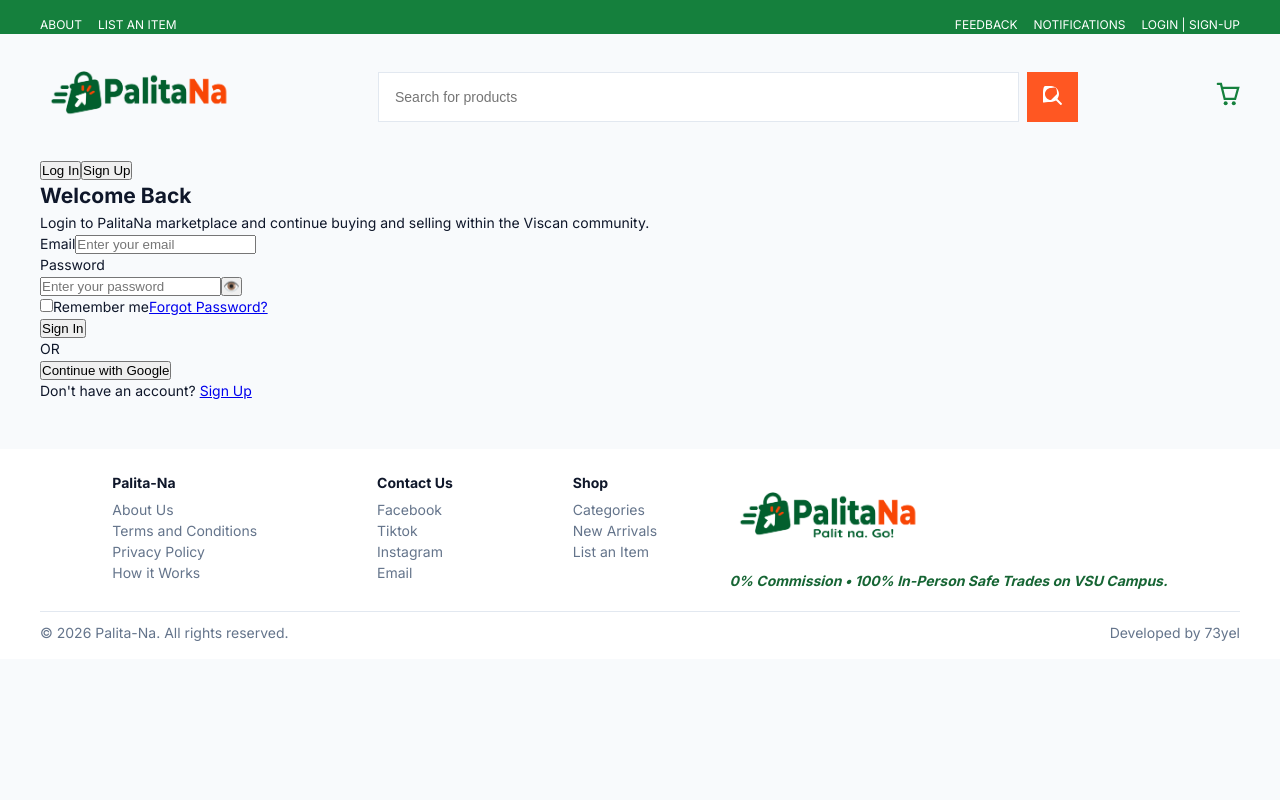
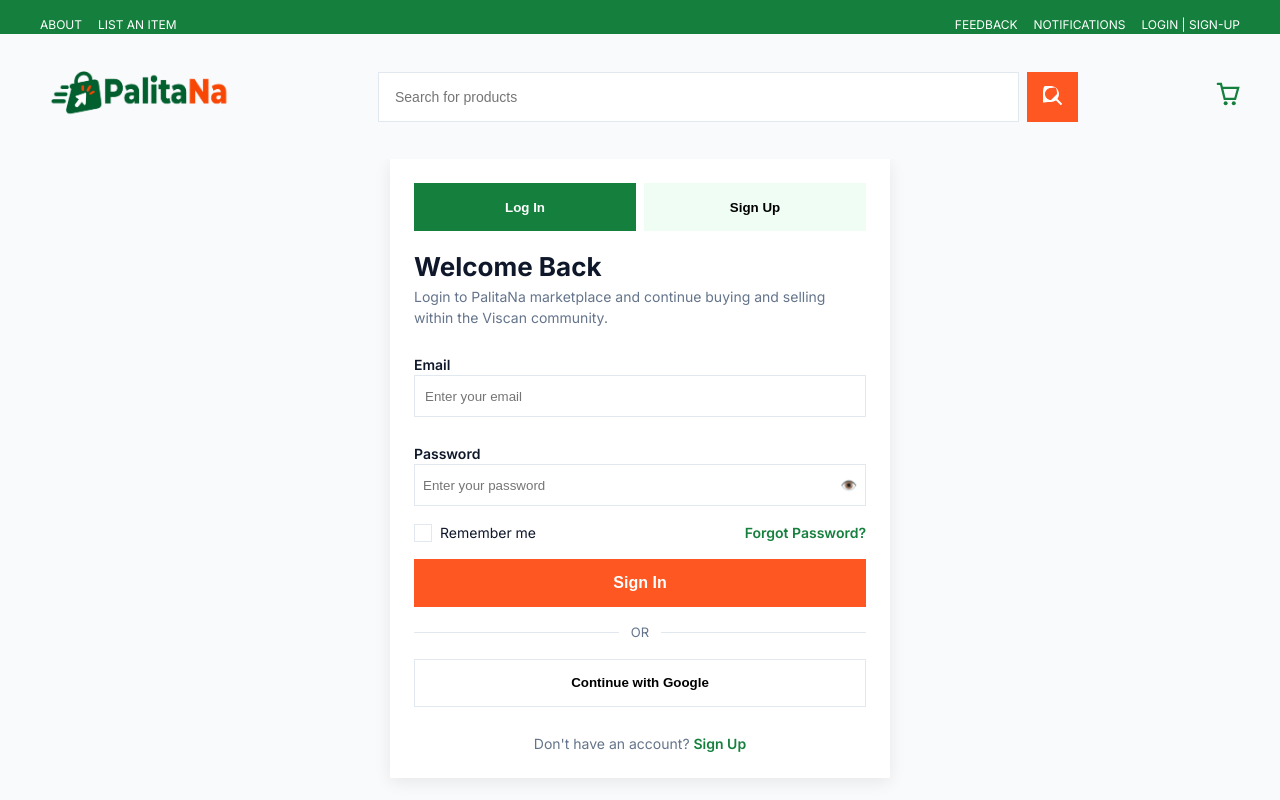
Before and after one commit to yei95474/PalitaNa-React, a React (Vite) app: page /login in a window 1280 px wide. Shown: the top 800 px of the page. Built offline with nearby package versions, Linux system fonts and the light colour scheme; no server answers.

Commit message:
style: design auth page with sharp edges

```diff
--- a/src/App.css
+++ b/src/App.css
@@ -654,3 +654,255 @@
     }
   }
 }
+
+/* Login Page */
+
+.login-page-container {
+  display: flex;
+  flex-direction: column;
+  align-items: center;
+  padding: 24px;
+  background-color: var(--color-card);
+  width: 500px;
+  height: auto;
+
+  box-shadow: 0 4px 16px rgba(0, 0, 0, 0.08);
+
+  form {
+    display: flex;
+    flex-direction: column;
+    gap: 16px;
+    width: 100%;
+    padding-top: 16px;
+  }
+
+  .auth-title {
+    align-self: flex-start;
+    font-size: 26px;
+    color: var(--color-text-main);
+    padding-top: 16px;
+  }
+
+  .auth-subtitle {
+    align-self: flex-start;
+    color: var(--color-text-muted);
+  }
+
+  .auth-error {
+    align-self: flex-start;
+    margin-top: 5px;
+    color: #DC2626;
+  }
+
+}
+
+.auth-tabs {
+  display: flex;
+  gap: 8px;
+  align-self: stretch;
+
+  .auth-tab {
+    background-color: var(--color-surface-tint);
+    border: none;
+    padding: 10px 16px;
+    cursor: pointer;
+    flex: 1;
+    height: 48px;
+    font-weight: 600;
+    transition: filter 0.2s;
+
+    &:hover {
+      filter: brightness(0.95);
+    }
+  }
+
+  .auth-tab-active {
+    background-color: var(--color-primary);
+    color: var(--color-text-light);
+  }
+}
+
+.form-group {
+  label {
+    display: flex;
+    padding-top: 10px;
+    font-weight: 600;
+    font-size: 14px;
+  }
+
+  >input:not([type="checkbox"]) {
+    width: 100%;
+    box-sizing: border-box;
+    border: 1px solid var(--color-border);
+    height: 42px;
+    padding: 0 10px;
+
+    &:hover {
+      outline: 1px solid var(--color-primary);
+    }
+  }
+
+}
+
+.checkbox-group {
+  display: flex;
+  align-items: center;
+  gap: 5px;
+
+  label {
+    padding-top: 0;
+    display: block;
+  }
+}
+
+.checkbox-group input[type="checkbox"],
+.remember-me input[type="checkbox"] {
+  appearance: none;
+  width: 18px;
+  height: 18px;
+  border: 1px solid var(--color-border);
+  cursor: pointer;
+
+  &:hover {
+    border-color: var(--color-primary);
+  }
+
+  &:checked {
+    background-color: var(--color-primary);
+    border-color: var(--color-primary);
+  }
+}
+
+.password-input-wrapper {
+  border: 1px solid var(--color-border);
+  box-sizing: border-box;
+  align-items: center;
+  display: flex;
+  height: 42px;
+
+  &:hover {
+    outline: 1px solid var(--color-primary);
+  }
+}
+
+.password-input-wrapper input {
+  border: none;
+  outline: none;
+  flex: 1;
+  padding: 0 8px;
+}
+
+.password-input-wrapper button {
+  border: none;
+  outline: none;
+  background-color: transparent;
+  padding: 8px;
+  cursor: pointer;
+}
+
+.auth-submit-btn {
+  display: flex;
+  align-items: center;
+  justify-content: center;
+  background-color: var(--color-accent);
+  color: var(--color-text-light);
+  border: none;
+  width: 100%;
+  font-weight: 700;
+  font-size: 16px;
+  padding: 12px 28px;
+  height: 48px;
+  cursor: pointer;
+  transition: background-color 0.2s;
+
+  &:hover {
+    background-color: var(--color-accent-hover);
+  }
+
+}
+
+.login-confirmation {
+  color: var(--color-text-muted);
+  align-self: center;
+  margin-top: 10px;
+
+  a {
+    color: var(--color-primary);
+    font-weight: 600;
+    text-decoration: none;
+
+    &:hover {
+      text-decoration: underline;
+    }
+  }
+}
+
+.checkbox-group label a {
+  color: var(--color-primary);
+  font-weight: 600;
+  text-decoration: none;
+
+  &:hover {
+    text-decoration: underline;
+  }
+}
+
+.login-options {
+  display: flex;
+  justify-content: space-between;
+  align-items: center;
+  width: 100%;
+}
+
+.remember-me {
+  display: flex;
+  align-items: center;
+  gap: 8px;
+  font-size: 14px;
+  cursor: pointer;
+}
+
+.forgot-password-link {
+  color: var(--color-primary);
+  font-size: 14px;
+  font-weight: 600;
+  text-decoration: none;
+
+  &:hover {
+    text-decoration: underline;
+  }
+}
+
+.auth-divider {
+  display: flex;
+  align-items: center;
+  gap: 12px;
+  width: 100%;
+  color: var(--color-text-muted);
+  font-size: 13px;
+
+  &::before,
+  &::after {
+    content: "";
+    flex: 1;
+    height: 1px;
+    background-color: var(--color-border);
+  }
+}
+
+.google-auth-btn {
+  display: flex;
+  align-items: center;
+  justify-content: center;
+  width: 100%;
+  height: 48px;
+  background-color: var(--color-card);
+  border: 1px solid var(--color-border);
+  font-weight: 600;
+  cursor: pointer;
+  transition: background-color 0.2s;
+
+  &:hover {
+    background-color: var(--color-surface-tint);
+  }
+}
```
